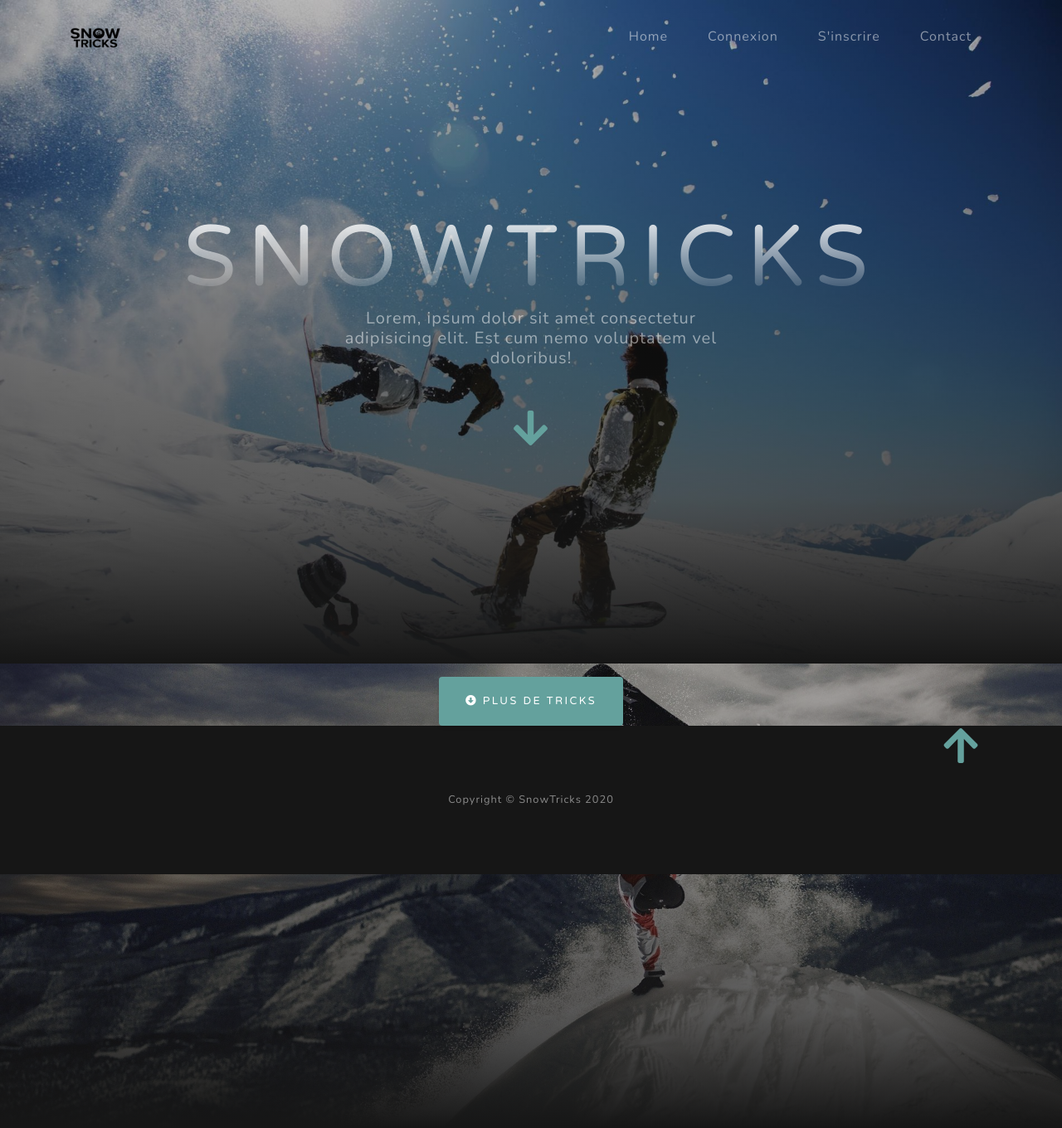
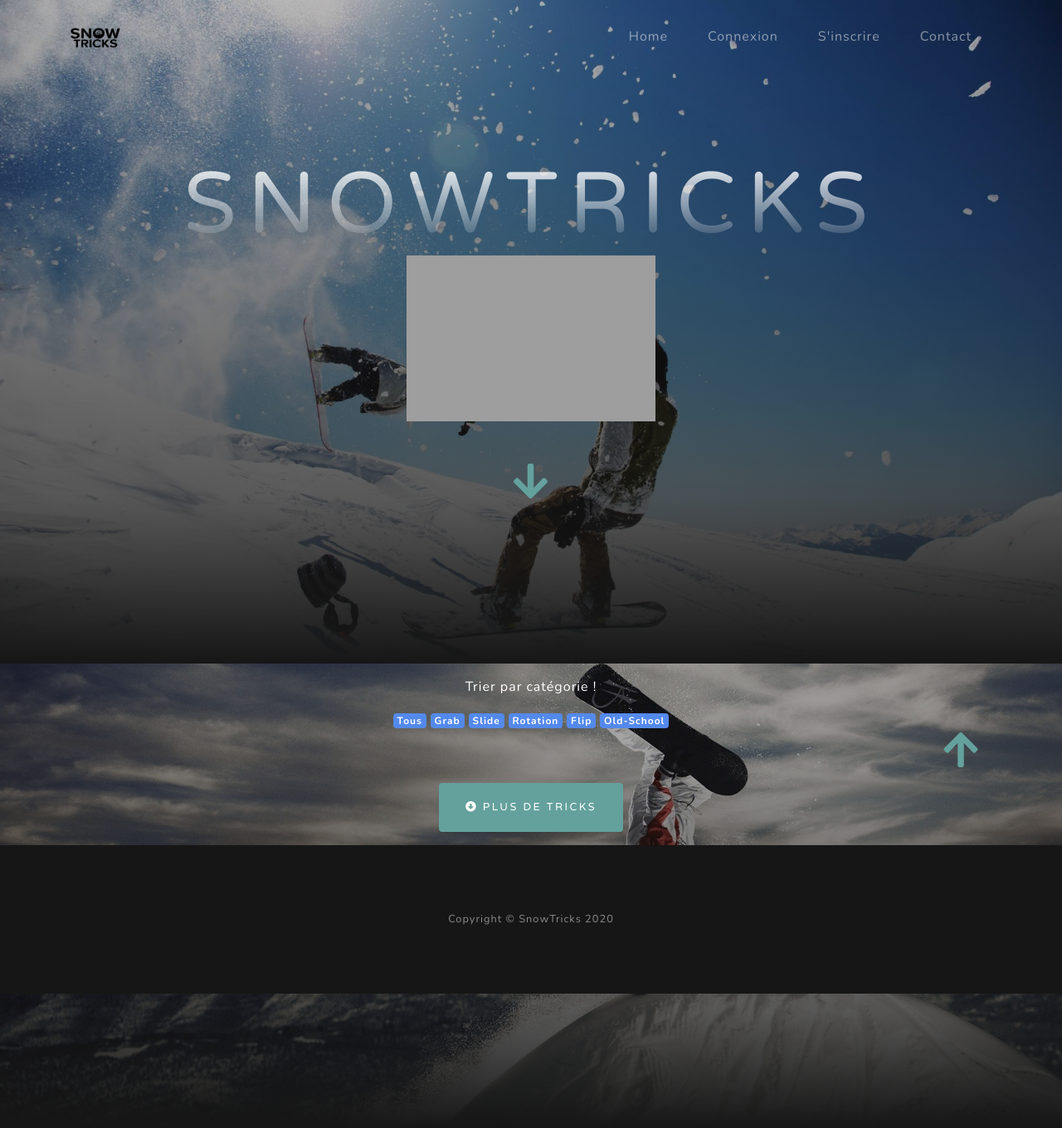
Before and after one commit to cedflam/SnowTricks, a Symfony app: template templates/home.html.twig in a window 1280 px wide. Shown: the whole page at 83% size. Run offline with Twig, Linux system fonts and the light colour scheme; the template is opened without the code that fills it, so the values that code supplies are empty; some libraries are stand-ins or nearby versions; grey boxes are pictures that could not be loaded.

Commit message:
Implementation of sorting by category in jQuery on the home page

```diff
--- a/public/css/style.css
+++ b/public/css/style.css
@@ -19,6 +19,12 @@
     background-size: cover;
 }
 
+/* Taille de la video de la page d'accueil */
+#videoAccueil{
+    width:300px;
+    height:200px;
+}
+
 /* Taille des images de la page d'accueil et animation  */
 #imgFiguresAccueil{
     width:210px;
@@ -28,6 +34,26 @@
 }
 
 #imgFiguresAccueil:hover {
-    -webkit-transform: rotate(+180deg);
-    transform: rotate(+180deg);
+    -webkit-transform: rotate(+5deg);
+    transform: rotate(+5deg);
   }
+
+/* Animation des badges de l'annuaire de la page d'accueil */
+.category{
+    -webkit-transition: all 0.5s ease;
+    transition: all 0.5s ease;
+    background-color:rgb(84, 137, 236);
+    color: white;
+}
+.category:hover{
+    -webkit-transform: rotate(-5deg);
+    transform: rotate(-5deg);
+    background-color: blue;
+}
+
+/* Paramètre hidden qui permet de faire disparaitre les tricks
+qui n'appartiennent pas à une catégorie lors du tri sur la
+page d'accueil */
+.hidden{
+    display:none !important;
+}
--- a/src/Controller/HomeController.php
+++ b/src/Controller/HomeController.php
@@ -10,13 +10,16 @@
 class HomeController extends AbstractController
 {
     /**
+     * Fonction qui permet de récupérer l'ensemble des figures
+     *
      * @Route("/", name="home")
      */
     public function index(TricksRepository $tricksRepo)
     {
+        //Je stocke l'ensemble des figures dans une variable
         $figures = $tricksRepo->findAll();
 
-
+        //J'affiche la page et je paramètre twig
         return $this->render('home.html.twig',[
             'figures'=> $figures,
 
--- a/templates/home.html.twig
+++ b/templates/home.html.twig
@@ -3,17 +3,58 @@
 {% endblock %}
 
 {% block body %}
+	<!-- Header -->
+	<header class="masthead">
+		<div class="container d-flex h-100 align-items-center">
+			<div class="mx-auto text-center">
+				<h1 class="mx-auto my-0 text-uppercase">SnowTricks</h1>
+				<div class="text-white-50 mx-auto mt-2 mb-5" id="videoAccueil">
+
+					<iframe width="300" height="200" src="https://www.youtube.com/embed/KoHzXi7Usl8" frameborder="0" allow="accelerometer; autoplay=1; encrypted-media; gyroscope; picture-in-picture" allowfullscreen></iframe>
+
+				</div>
+				<div class="container-fluid mt-auto ">
+					<a href="#home-tricks" class="js-scroll-trigger">
+						<i class="fas fa-arrow-down fa-3x"></i>
+					</a>
+				</div>
+			</div>
+		</div>
+	</header>
+	<!--Body-->
 	<div id="bg-home-tricks">
 		<div class="container" id="home-tricks">
-
-			<div class="row">
+			<div class="container-fluid text-center pt-3">
+				<p class="text-white">Trier par catégorie !</p>
+				<div>
+					<span id="tous">
+						<a href="#tous" class="badge badge-warning category">Tous</a>
+					</span>
+					<span id="grab">
+						<a href="#grab" class="badge badge-warning category">Grab</a>
+					</span>
+					<span id="slide">
+						<a href="#slide" class="badge badge-warning category">Slide</a>
+					</span>
+					<span id="rotation">
+						<a href="#rotation" class="badge badge-warning category">Rotation</a>
+					</span>
+					<span id="flip">
+						<a href="#flip" class="badge badge-warning category">Flip</a>
+					</span>
+					<span id="old-school">
+						<a href="#old-school" class="badge badge-warning category">Old-School</a>
+					</span>
+				</div>
+			</div>
+			<div class="row ">
 				{% for figure in figures %}
 
-					<div class="col-md-3">
-						<div class="card mb-3 mt-5">
+					<div class="col-md-3 gallery ">
+						<div class="card mb-3 mt-5 {{figure.idCategory.nameCategory | lower}}">
 							<div class="card-header">
 
-								<a href="">
+								<a href="" >
 									<img src="{{figure.picture}}" alt="Photos de figure de snowboard" id="imgFiguresAccueil">
 								</a>
 								<p>
@@ -29,29 +70,32 @@
 								</p>
 							</div>
 							<div class="card-body">
-								Lorem ipsum, dolor sit amet consectetur adipisicing elit. Voluptas ipsa iste architecto odit, magnam beatae velit ipsam voluptatibus nemo suscipit!
+								{{figure.sentence}}...
 							</div>
-							<div class="card-footer">
-								<a href="" class="badge badge-primary">
+							<div class="card-footer text-center">
+								<span class="badge badge-primary">
 									{{figure.idCategory.nameCategory}}
-								</a>
-							</div>
+								</span>
+							</a>
 						</div>
 					</div>
-				{% endfor %}
-
-			</div>
-			<div class="container-fluid text-center">
-				<a href="#" class="btn btn-primary mt-3">
-					<i class="fas fa-arrow-alt-circle-down"></i>
-					Plus de Tricks</a>
-
+				</div>
+			{% endfor %}
 
 		</div>
-		<div class="container-fluid mt-auto ">
+		<div class="container-fluid mt-auto mb-5">
 			<a href="#home-tricks" class="js-scroll-trigger">
 				<i class="fas fa-arrow-up fa-3x float-right"></i>
 			</a>
 		</div>
+		<div class="container-fluid text-center">
+			<a href="#" class="btn btn-primary mt-3 mb-3">
+				<i class="fas fa-arrow-alt-circle-down"></i>
+				Plus de Tricks</a>
+		</div>
 	</div>
+
+{% block javascripts %}
+	<script src="js/app.js"></script>
 {% endblock %}
+{% endblock %}
--- a/templates/partials/header.html.twig
+++ b/templates/partials/header.html.twig
@@ -24,19 +24,3 @@
 		</div>
 	</div>
 </nav>
-
-<!-- Header -->
-<header class="masthead">
-	<div class="container d-flex h-100 align-items-center">
-		<div class="mx-auto text-center">
-			<h1 class="mx-auto my-0 text-uppercase">SnowTricks</h1>
-			<h2 class="text-white-50 mx-auto mt-2 mb-5">Lorem, ipsum dolor sit amet consectetur adipisicing elit. Est cum nemo voluptatem vel doloribus!
-			</h2>
-			<div class="container-fluid mt-auto ">
-				<a href="#home-tricks" class="js-scroll-trigger" >
-					<i class="fas fa-arrow-down fa-3x"></i>
-				</a>
-			</div>
-		</div>
-	</div>
-</header>
```
Also changed, not shown: public/js/app.js (added).
